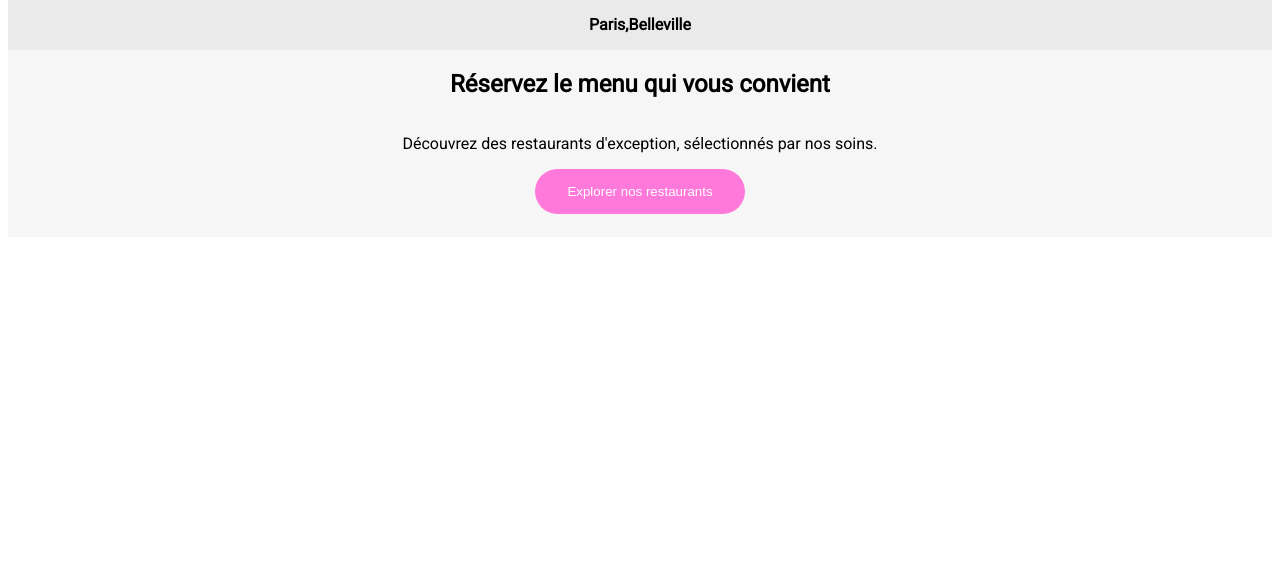
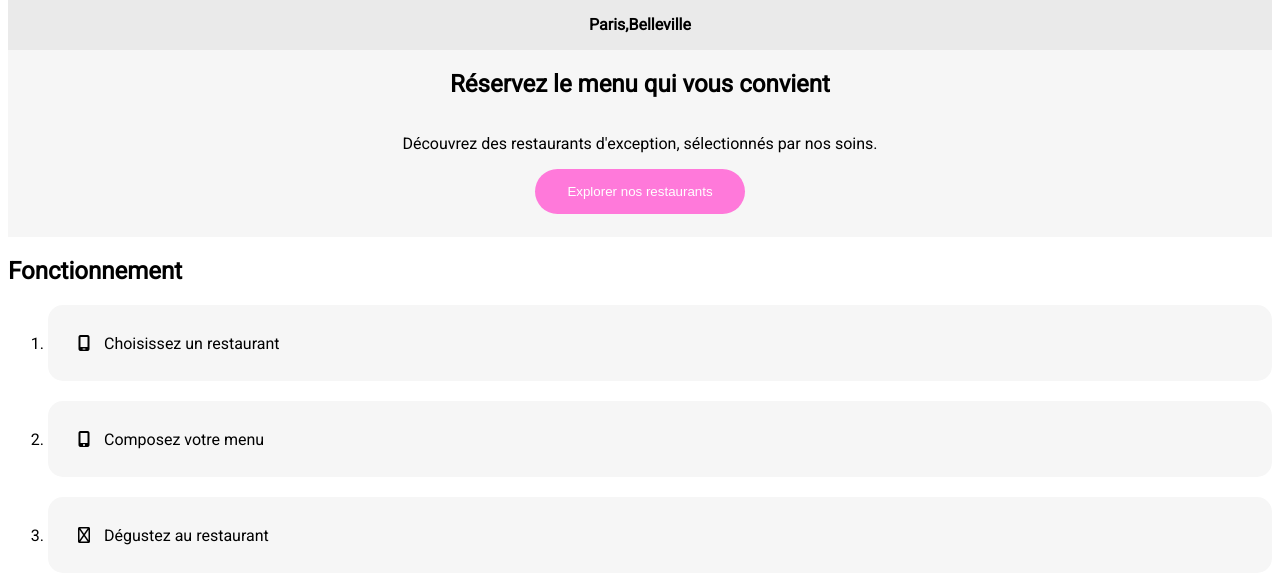
Before and after one commit to DrWhiskas/DrWhiskas.github.io-ohmyfood, a plain HTML site: page index.html in a window 1280 px wide. Shown: the part 82-666 px from the top of the page. Drawn offline with Linux system fonts and the light colour scheme; a web font is replaced by a local one.

Commit message:
fonctionnement

```diff
--- a/css/style.scss
+++ b/css/style.scss
@@ -5,7 +5,7 @@
 $primary:#9356DC;
 $secondary:#FF79DA ;
 $tertiary:#99E2D0;
-
+$bgcard:#F6F6F6;
 
 
 body{
@@ -14,7 +14,9 @@ body{
 
 @mixin title-font {
     font-family: 'Shrikhand', cursive;
-
+}
+@mixin top-space{
+    margin-top: 20px;
 }
 
 /**************** HEADER ****************/
@@ -30,9 +32,11 @@ body{
     display: flex;
     flex-wrap: wrap;
     justify-content: center;
-    margin-top: 20px;
-    background-color: #F6F6F6;
+    @include top-space;
+    background-color: $bgcard;
     padding-bottom: 23px;
+    position: relative;
+
     &__header{
         background-color: #EAEAEA;
         align-items: center;
@@ -58,3 +62,21 @@ body{
     }
 
 }
+/**************** FUNCTIONING ****************/
+.functioning{
+    @include top-space;
+    position: relative;
+    &__list{
+        position: relative;
+    }
+    &__card{
+        padding: 20px;
+        border-radius: 15px;
+        align-items: center;
+        background-color: $bgcard;
+        @include top-space;
+    }
+    &__card i{
+        padding: 10px;
+    }
+}
--- a/index.html
+++ b/index.html
@@ -33,6 +33,26 @@
                     Explorer nos restaurants
                 </button>
         </section>
+        <section class="functioning">
+            <h2 class="functioning__title">
+                Fonctionnement
+            </h2>
+            <ol class="functioning__list">
+                <li class="functioning__card">
+                    <i class="fa-solid fa-mobile-screen functioning__icon"></i>
+                        Choisissez un restaurant
+                </li>
+                <li class="functioning__card">
+                        <i class="fa-solid fa-mobile-screen-button"></i>
+                            Composez votre menu
+                </li>
+                <li class="functioning__card">
+                    <i class="fa-regular fa-list"></i>
+                    Dégustez au restaurant
+                </li>
+            </ol>
+
+        </section>
     </main>
 </body>
 </html>
```
Also changed, not shown: css/style.css, 1 other file.
